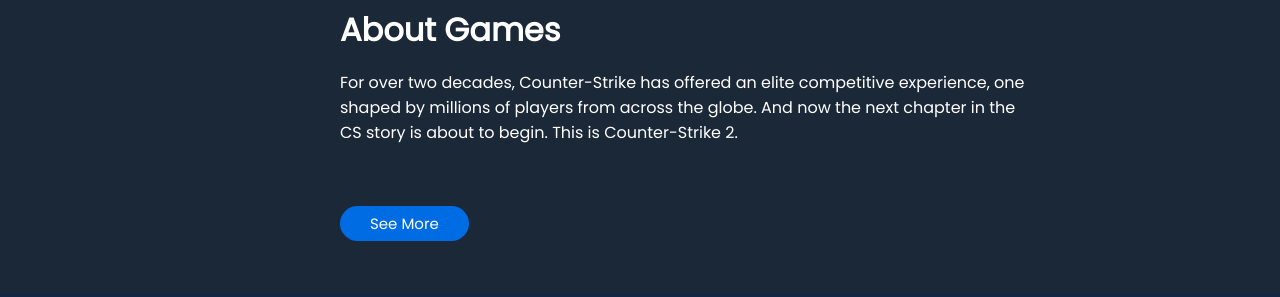
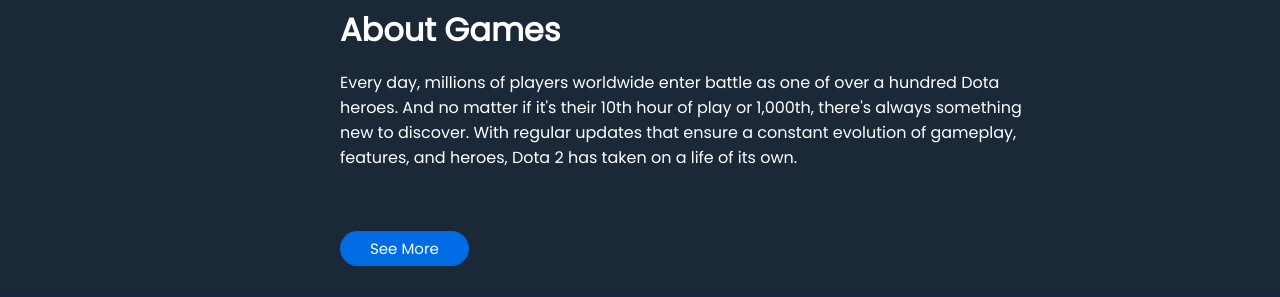
Before and after one commit to mdarturito/UAS_Davis, a plain HTML site: page dota.html in a window 1280 px wide. Shown: the part 747-1044 px from the top of the page. Drawn offline with nearby package versions, Linux system fonts and the light colour scheme; some packages are replaced by stand-ins of ours; no server answers; a script that the page names is missing.

Commit message:
Update dota.html

```diff
--- a/dota.html
+++ b/dota.html
@@ -53,7 +53,7 @@
         <div class="ttg">
             <h2>About Games</h2>
             <p>
-                For over two decades, Counter-Strike has offered an elite competitive experience, one shaped by millions of players from across the globe. And now the next chapter in the CS story is about to begin. This is Counter-Strike 2.
+                Every day, millions of players worldwide enter battle as one of over a hundred Dota heroes. And no matter if it's their 10th hour of play or 1,000th, there's always something new to discover. With regular updates that ensure a constant evolution of gameplay, features, and heroes, Dota 2 has taken on a life of its own.
             </p>
             <a href="games.html" class="btn-sm">See More</a>
         </div>
```
